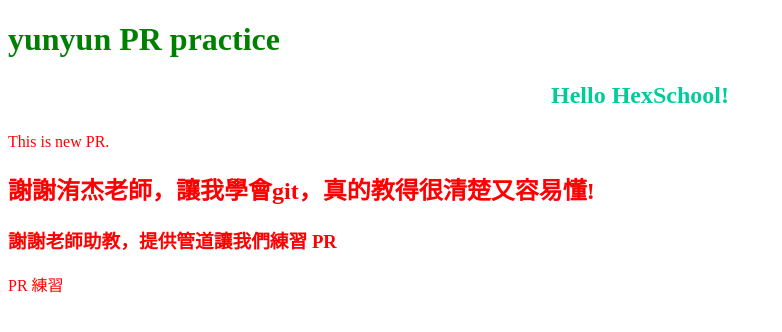
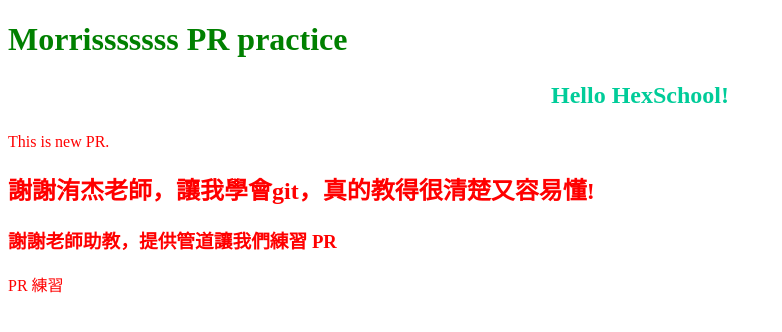
Before and after one commit to hexschool/PR-practice, a plain HTML site: page index.html in a window 1280 px wide. Shown: the whole page, without its empty margins (0-782 px from the left). Drawn offline with Linux system fonts and the light colour scheme.

Commit message:
modified:index.html change:title

```diff
--- a/index.html
+++ b/index.html
@@ -10,7 +10,7 @@
 </head>
 
 <body>
-    <h1>yunyun PR practice </h1>
+    <h1>Morrisssssss PR practice </h1>
     <div class="hexschool">
         <p>Hello HexSchool!</p>
     </div>
```
